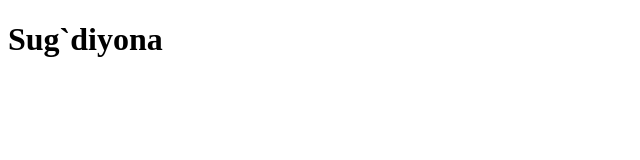
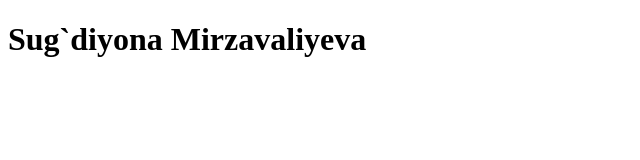
Before and after one commit to Sagdiyana07/Sugdiyona-github, a plain HTML site: page index.html in a window 1280 px wide. Shown: the whole page, without its empty margins (0-640 px from the left). Drawn offline with Linux system fonts and the light colour scheme.

Commit message:
Update index.html
changed 10 html add text

```diff
--- a/index.html
+++ b/index.html
@@ -7,6 +7,6 @@
     <title>Document</title>
 </head>
 <body>
-    <h1>Sug`diyona</h1>
+    <h1>Sug`diyona Mirzavaliyeva</h1>
 </body>
 </html>
```
